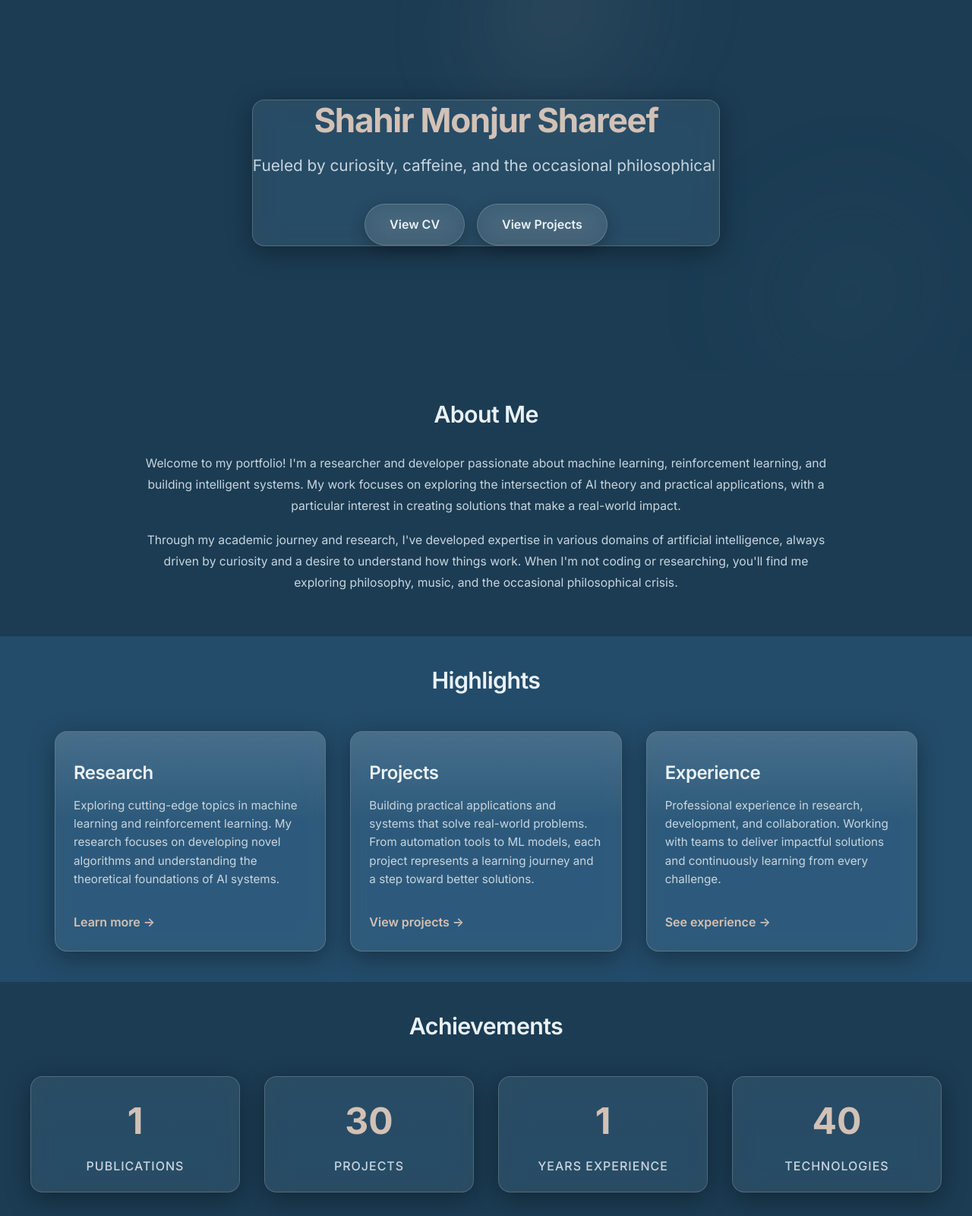
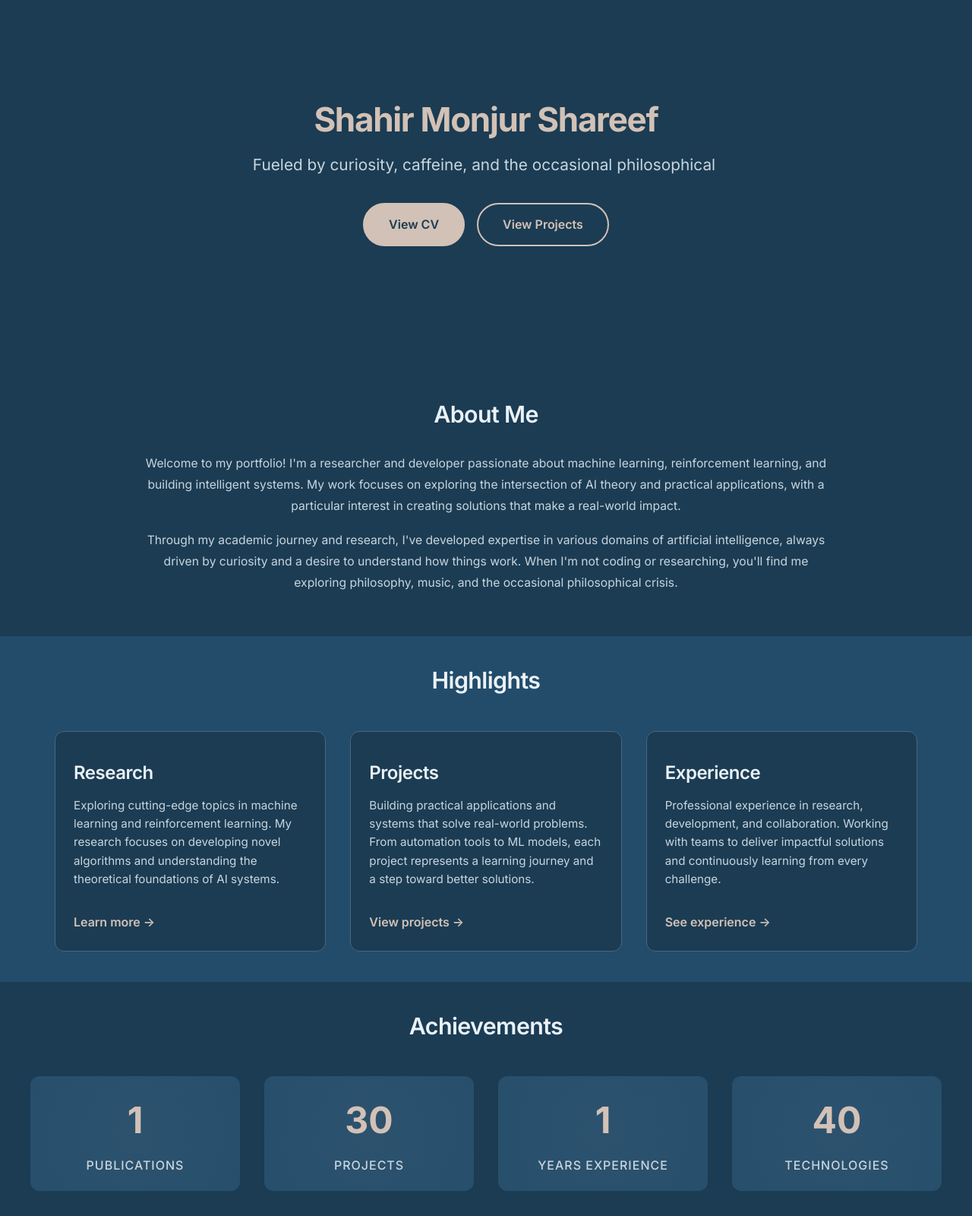
Before and after one commit to shahirmonjur/shahirmonjur.github.io, a website: page index.html in a window 1280 px wide. Shown: the part 120-1720 px from the top of the page at 76% size. Drawn offline with Linux system fonts and the light colour scheme; some icons are missing.

Commit message:
Revert "Liquid glass impl 1 without BG"

```diff
--- a/css/styles.css
+++ b/css/styles.css
@@ -604,8 +604,6 @@ footer {
     text-align: center;
     padding: 2rem 0 1rem;
     margin-bottom: 1.5rem;
-    position: relative;
-    overflow: hidden; /* ensure liquid blobs clip within header section */
 }
 
 .page-header h1 {
@@ -1599,138 +1597,3 @@ footer::before {
     /* About profile responsive */
     .about-photo img { max-width: 220px; }
 }
-
-/* ============================================
-   Phase 6 - Glassmorphism & Liquid Backgrounds
-   ============================================ */
-
-/* Glass variables */
-:root {
-  --glass-bg: rgba(255, 255, 255, 0.08);
-  --glass-stroke: rgba(255, 255, 255, 0.18);
-  --glass-blur: 16px;
-  --glass-shadow: 0 8px 32px rgba(0, 0, 0, 0.35);
-  --glass-saturation: 120%;
-}
-
-/* Mobile tweak for blur strength */
-@media (max-width: 767px) {
-  :root { --glass-blur: 12px; }
-}
-
-/* Base fallback appearance (for browsers without backdrop-filter) */
-.glass-pane,
-.glass-card,
-.btn.glass-button,
-.glass-input {
-  background: rgba(255, 255, 255, 0.06);
-  border: 1px solid rgba(255, 255, 255, 0.12);
-}
-
-/* Enhanced glass when backdrop-filter is supported */
-@supports (backdrop-filter: blur(1px)) or (-webkit-backdrop-filter: blur(1px)) {
-  .glass-pane,
-  .glass-card,
-  .btn.glass-button,
-  .glass-input {
-    background: var(--glass-bg);
-    border: 1px solid var(--glass-stroke);
-    -webkit-backdrop-filter: blur(var(--glass-blur)) saturate(var(--glass-saturation));
-    backdrop-filter: blur(var(--glass-blur)) saturate(var(--glass-saturation));
-    box-shadow: var(--glass-shadow);
-  }
-}
-
-/* Pane and card styling */
-.glass-pane { border-radius: 16px; }
-
-.glass-card {
-  border-radius: 16px;
-  position: relative;
-  overflow: hidden;
-  transition: transform var(--transition-base), box-shadow var(--transition-base), border-color var(--transition-base);
-}
-.glass-card::before {
-  content: '';
-  position: absolute; inset: 0;
-  background: linear-gradient(180deg, rgba(255,255,255,0.12), transparent 40%);
-  pointer-events: none;
-}
-.glass-card:hover {
-  transform: translateY(-6px);
-  box-shadow: 0 12px 32px var(--shadow-lg);
-  border-color: var(--accent-color);
-}
-
-/* Glass button variant */
-.btn.glass-button {
-  background: rgba(255, 255, 255, 0.08);
-  border-color: var(--glass-stroke);
-  color: var(--text-primary);
-  box-shadow: 0 6px 20px rgba(0,0,0,0.25);
-  position: relative;
-  overflow: hidden;
-}
-.btn.glass-button::after {
-  content: '';
-  position: absolute; left: 50%; top: 50%;
-  width: 0; height: 0; border-radius: 50%;
-  background: rgba(var(--accent-rgb), 0.15);
-  transform: translate(-50%, -50%);
-  transition: width 0.4s ease, height 0.4s ease, opacity 0.4s ease;
-  opacity: 0;
-}
-.btn.glass-button:hover::after {
-  width: 220%; height: 220%; opacity: 1;
-}
-.btn.glass-button:hover {
-  transform: translateY(-2px) scale(1.03);
-}
-
-/* Glass inputs */
-.glass-input {
-  border-radius: 12px;
-}
-.glass-input:focus {
-  outline: none;
-  border-color: var(--accent-color);
-  box-shadow: 0 0 0 3px rgba(var(--accent-rgb), 0.12), 0 8px 24px var(--shadow);
-  transform: translateY(-2px);
-}
-
-/* Liquid background blobs */
-.liquid-bg {
-  position: absolute; inset: -10% -10% -10% -10%;
-  filter: blur(60px);
-  pointer-events: none;
-  z-index: 0;
-}
-.liquid-bg::before,
-.liquid-bg::after {
-  content: '';
-  position: absolute;
-  width: 40vmin; height: 40vmin;
-  border-radius: 50%;
-  opacity: 0.12;
-  background: radial-gradient(circle at 30% 30%, var(--accent-color), transparent 60%);
-  animation: blob-drift 18s ease-in-out infinite alternate;
-}
-.liquid-bg::after {
-  right: 10%; bottom: 5%;
-  background: radial-gradient(circle at 70% 70%, var(--bg-tertiary), transparent 60%);
-  animation-duration: 24s;
-}
-
-@keyframes blob-drift {
-  0% { transform: translate(-10%, -5%) scale(1); }
-  100% { transform: translate(10%, 5%) scale(1.15); }
-}
-
-/* Reduced motion respect */
-@media (prefers-reduced-motion: reduce) {
-  .liquid-bg::before, .liquid-bg::after,
-  .btn.glass-button::after {
-    animation: none !important;
-    transition: none !important;
-  }
-}
--- a/index.html
+++ b/index.html
@@ -31,13 +31,12 @@
 </header>
 <main>
 <section class="hero">
-<div class="liquid-bg" aria-hidden="true"></div>
-<div class="hero-content glass-pane">
+<div class="hero-content">
 <h1>Shahir Monjur Shareef</h1>
 <p class="tagline"><span class="typing-text"></span><span class="cursor"></span></p>
 <div class="hero-buttons">
-<a href="cv.html" class="btn btn-primary glass-button">View CV</a>
-<a href="projects.html" class="btn btn-secondary glass-button">View Projects</a>
+<a href="cv.html" class="btn btn-primary">View CV</a>
+<a href="projects.html" class="btn btn-secondary">View Projects</a>
 </div>
 </div>
 </section>
@@ -51,19 +50,19 @@
 <div class="container">
 <h2>Highlights</h2>
 <div class="highlights-grid">
-<a href="research.html" class="highlight-card glass-card"><span class="highlight-card-icon"></span><h3>Research</h3><p>Exploring cutting-edge topics in machine learning and reinforcement learning. My research focuses on developing novel algorithms and understanding the theoretical foundations of AI systems.</p><span class="card-link">Learn more →</span></a>
-<a href="projects.html" class="highlight-card glass-card"><span class="highlight-card-icon"></span><h3>Projects</h3><p>Building practical applications and systems that solve real-world problems. From automation tools to ML models, each project represents a learning journey and a step toward better solutions.</p><span class="card-link">View projects →</span></a>
-<a href="experience.html" class="highlight-card glass-card"><span class="highlight-card-icon"></span><h3>Experience</h3><p>Professional experience in research, development, and collaboration. Working with teams to deliver impactful solutions and continuously learning from every challenge.</p><span class="card-link">See experience →</span></a>
+<a href="research.html" class="highlight-card"><span class="highlight-card-icon"></span><h3>Research</h3><p>Exploring cutting-edge topics in machine learning and reinforcement learning. My research focuses on developing novel algorithms and understanding the theoretical foundations of AI systems.</p><span class="card-link">Learn more →</span></a>
+<a href="projects.html" class="highlight-card"><span class="highlight-card-icon"></span><h3>Projects</h3><p>Building practical applications and systems that solve real-world problems. From automation tools to ML models, each project represents a learning journey and a step toward better solutions.</p><span class="card-link">View projects →</span></a>
+<a href="experience.html" class="highlight-card"><span class="highlight-card-icon"></span><h3>Experience</h3><p>Professional experience in research, development, and collaboration. Working with teams to deliver impactful solutions and continuously learning from every challenge.</p><span class="card-link">See experience →</span></a>
 </div>
 </div>
 </section>
 <section class="achievements-section container">
 <h2>Achievements</h2>
 <div class="stats-grid">
-<div class="stat-card glass-card"><span class="stat-number" data-target="0">1</span><span class="stat-label">Publications</span></div>
-<div class="stat-card glass-card"><span class="stat-number" data-target="0">30+</span><span class="stat-label">Projects</span></div>
-<div class="stat-card glass-card"><span class="stat-number" data-target="0">1+</span><span class="stat-label">Years Experience</span></div>
-<div class="stat-card glass-card"><span class="stat-number" data-target="0">40+</span><span class="stat-label">Technologies</span></div>
+<div class="stat-card"><span class="stat-number" data-target="0">1</span><span class="stat-label">Publications</span></div>
+<div class="stat-card"><span class="stat-number" data-target="0">30+</span><span class="stat-label">Projects</span></div>
+<div class="stat-card"><span class="stat-number" data-target="0">1+</span><span class="stat-label">Years Experience</span></div>
+<div class="stat-card"><span class="stat-number" data-target="0">40+</span><span class="stat-label">Technologies</span></div>
 </div>
 </section>
 </main>
```
Also changed, not shown: about.html (+7 -8 lines), contact.html (+5 -6 lines), cv.html (+14 -15 lines), experience.html (+3 -4 lines), projects.html (+3 -4 lines), research.html (+4 -5 lines).
